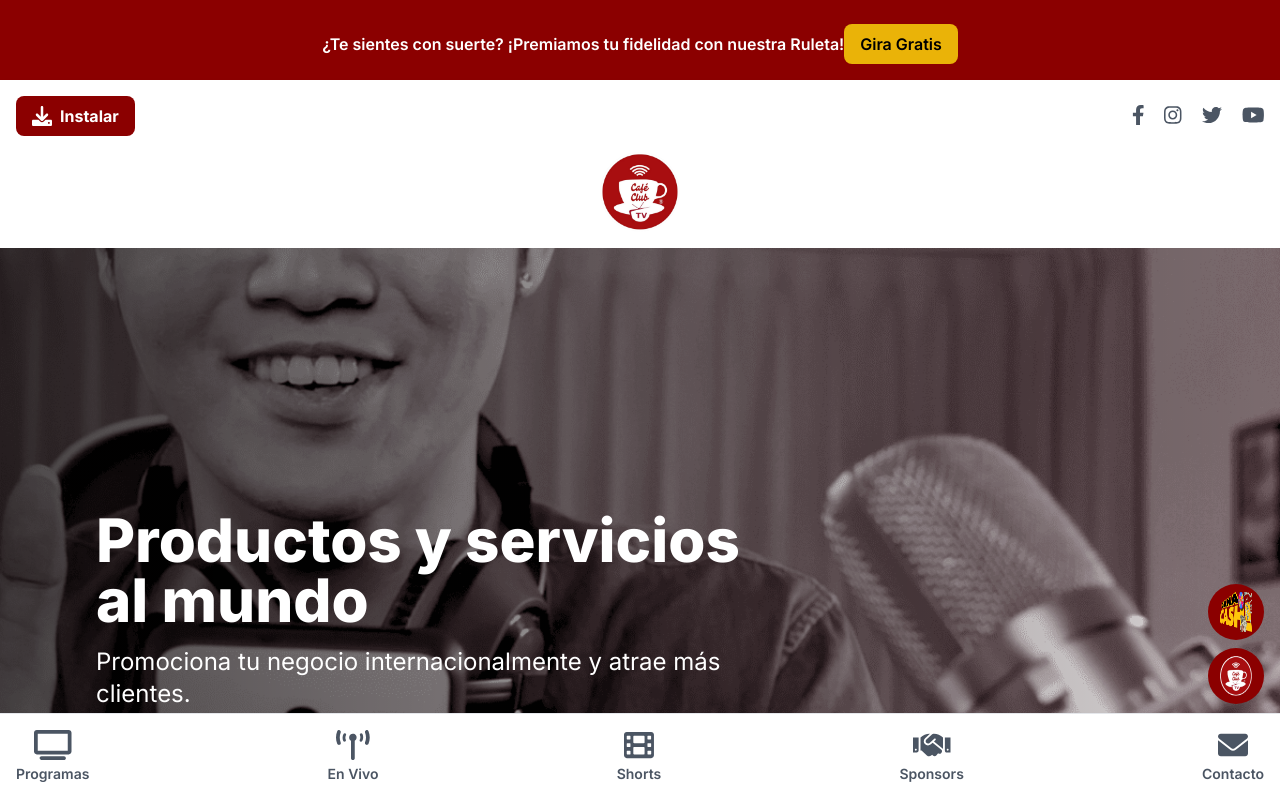
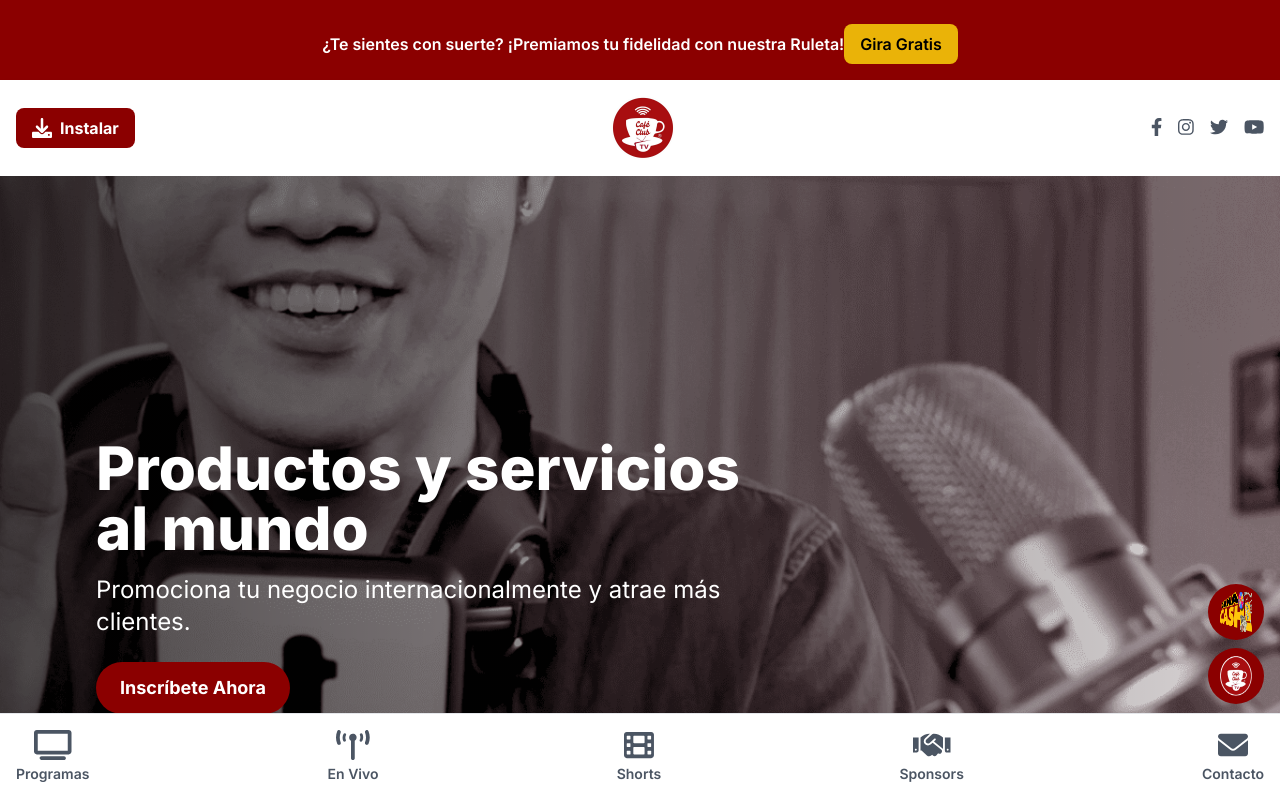
Before and after one commit to clientesweb/CafeClubTV3.0, a Next.js app: page / in a window 1280 px wide. Shown: the top 798 px of the page. Built offline with nearby package versions, Linux system fonts and the light colour scheme; no server answers.

Commit message:
Actualizar Header.tsx

```diff
--- a/components/Header.tsx
+++ b/components/Header.tsx
@@ -32,7 +32,7 @@ export default function Header() {
   return (
     <header className="container mx-auto px-4 py-4">
       <div className="flex justify-between items-center">
-        {/* Botón de instalar PWA (siempre visible) */}
+        {/* Botón de instalar PWA */}
         <button
           id="installButton"
           onClick={installPWA}
@@ -43,32 +43,32 @@ export default function Header() {
           Instalar
         </button>
 
+        {/* Logo centrado */}
+        <div className="flex justify-center">
+          <Image
+            src="/images/Icon512x512.png"
+            alt="CafeClub TV Logo"
+            width={64}
+            height={64}
+            className="w-12 h-12 sm:w-16 sm:h-16"
+          />
+        </div>
+
         {/* Redes sociales con iconos modernos */}
-        <div className="flex gap-3 sm:gap-5 items-center">
+        <div className="flex gap-3 sm:gap-4 items-center">
           <Link href="https://www.facebook.com/CafeClubRadio/" target="_blank" rel="noopener noreferrer" aria-label="Facebook">
-            <i className="fab fa-facebook-f text-lg sm:text-xl text-gray-600 hover:text-[var(--primary-color)] transition-colors duration-300"></i>
+            <i className="fab fa-facebook-f text-base sm:text-lg text-gray-600 hover:text-[var(--primary-color)] transition-colors duration-300"></i>
           </Link>
           <Link href="https://www.instagram.com/invites/contact/?i=1qricgcqleosj&utm_content=1imi4ep" target="_blank" rel="noopener noreferrer" aria-label="Instagram">
-            <i className="fab fa-instagram text-lg sm:text-xl text-gray-600 hover:text-[var(--primary-color)] transition-colors duration-300"></i>
+            <i className="fab fa-instagram text-base sm:text-lg text-gray-600 hover:text-[var(--primary-color)] transition-colors duration-300"></i>
           </Link>
           <Link href="https://twitter.com/CafeClub_Lat?s=08" target="_blank" rel="noopener noreferrer" aria-label="Twitter">
-            <i className="fab fa-twitter text-lg sm:text-xl text-gray-600 hover:text-[var(--primary-color)] transition-colors duration-300"></i>
+            <i className="fab fa-twitter text-base sm:text-lg text-gray-600 hover:text-[var(--primary-color)] transition-colors duration-300"></i>
           </Link>
           <Link href="https://youtube.com/c/CafeClubCanalTv" target="_blank" rel="noopener noreferrer" aria-label="Youtube">
-            <i className="fab fa-youtube text-lg sm:text-xl text-gray-600 hover:text-[var(--primary-color)] transition-colors duration-300"></i>
+            <i className="fab fa-youtube text-base sm:text-lg text-gray-600 hover:text-[var(--primary-color)] transition-colors duration-300"></i>
           </Link>
         </div>
-      </div>
-
-      {/* Logo centrado */}
-      <div className="flex justify-center mt-4">
-        <Image
-          src="/images/Icon512x512.png"
-          alt="CafeClub TV Logo"
-          width={64}
-          height={64}
-          className="w-16 h-16 sm:w-20 sm:h-20"
-        />
       </div>
     </header>
   );
```
